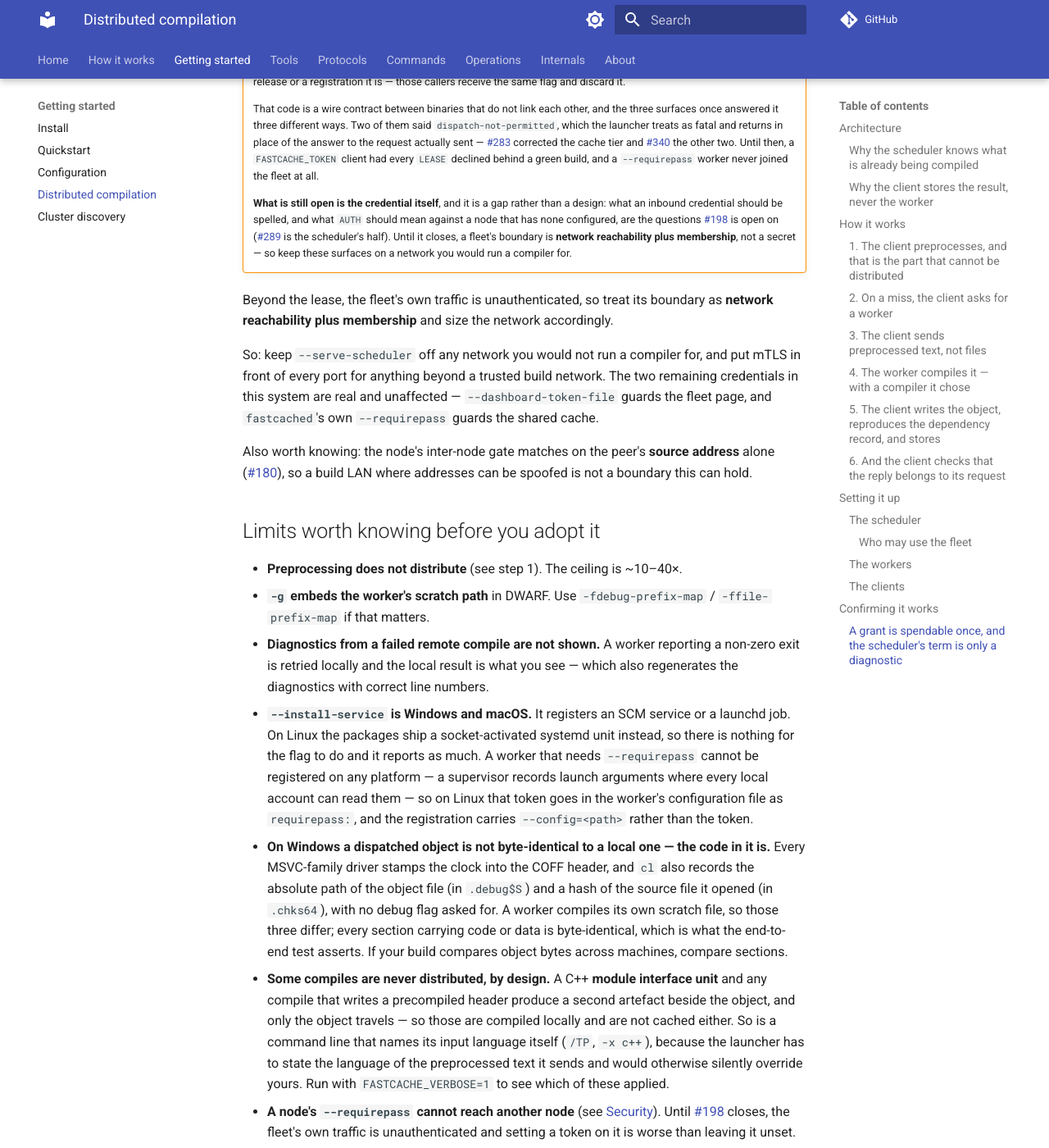
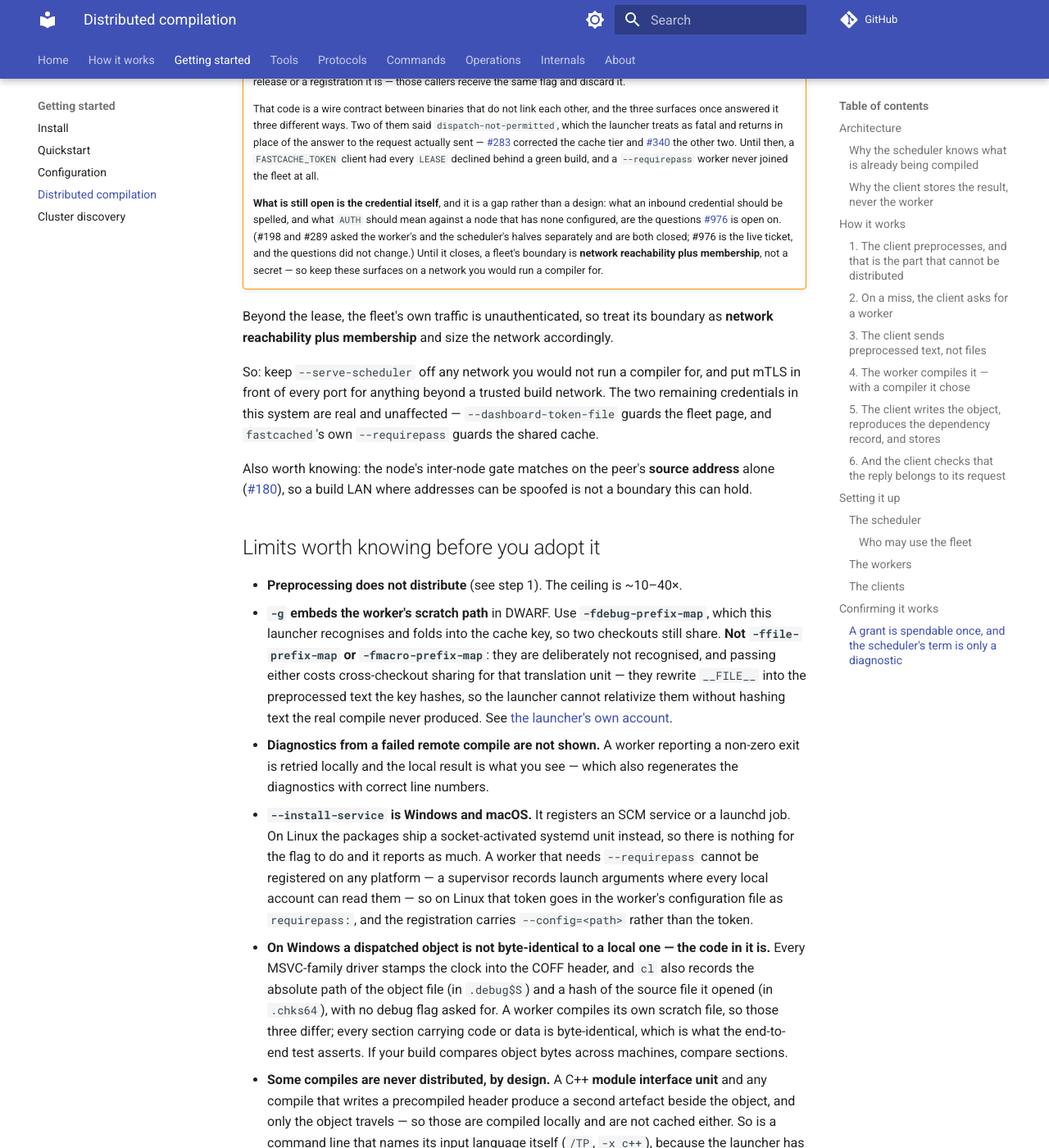
Before and after one commit to LASTRADA-Software/fastcached, an MkDocs documentation site: the page built from docs/getting-started/distributed-compilation.md, in a window 1280 px wide and 1400 px high, scrolled down 21565 px. Shown: the whole window at 82% size. Built offline with MkDocs 1.6.1 and Material for MkDocs 9.7.7, drawn with Linux system fonts in a browser that asks for light colours; comment, search, counter and statistics services are not loaded.

Commit message:
docs(node): the fleet-setup page recommended a flag the launcher refuses, and two notes named closed tickets
Three stale statements found by a production-readiness pass over master, in the
places an operator and a maintainer look first.

**The `-g` limitation recommended `-ffile-prefix-map`.** Both the fleet-setup page
and the node's own "Known limitations" offered `-fdebug-prefix-map` and
`-ffile-prefix-map` as interchangeable, while `docs/tools/fastcache-cc.md` states
the second is deliberately **not** recognised and costs cross-checkout sharing for
that translation unit. The direction is safe -- a miss, never a wrong object -- but
an operator following the node's own limitations section turned the product off for
those units with nothing reporting it. The two pages now name the flag that works,
say plainly which two do not, give the reason in one line, and link the launcher's
full account.

**`node-credential-gap.md` sent readers to #198 and #289**, both closed, as the
open questions on the inbound credential. The live ticket is #976, and the
questions did not change -- so the snippet now points there and says what happened
to the other two, rather than dropping references a reader may have followed here
from elsewhere.

**`main.cpp` opened with "Every lease is accepted".** True when written, and
contradicted three sentences later by its own account of the signed credential --
so a reader arriving at the sentence rather than the paragraph took the worker for
an open door. A lease is verified about a hundred lines below by
`MakeWorkerLeaseValidator`: the MAC, the endpoint it names, and spent once (#281,
#614). What is still reachability-plus-membership is the surface in FRONT of the
lease, which is #976, and the comment now separates the two.

Docs and one comment; no behaviour changes. `mkdocs build --strict` exits 0, with
the cross-page anchor checked rather than assumed.

Signed-off-by: Christian Parpart <christian@parpart.family>

```diff
--- a/docs/getting-started/distributed-compilation.md
+++ b/docs/getting-started/distributed-compilation.md
@@ -892,8 +892,13 @@ so a build LAN where addresses can be spoofed is not a boundary this can hold.
 ## Limits worth knowing before you adopt it
 
 - **Preprocessing does not distribute** (see step 1). The ceiling is ~10–40×.
-- **`-g` embeds the worker's scratch path** in DWARF. Use
-  `-fdebug-prefix-map` / `-ffile-prefix-map` if that matters.
+- **`-g` embeds the worker's scratch path** in DWARF. Use **`-fdebug-prefix-map`**,
+  which this launcher recognises and folds into the cache key, so two checkouts still
+  share. **Not `-ffile-prefix-map` or `-fmacro-prefix-map`**: they are deliberately not
+  recognised, and passing either costs cross-checkout sharing for that translation unit
+  — they rewrite `__FILE__` into the preprocessed text the key hashes, so the launcher
+  cannot relativize them without hashing text the real compile never produced. See
+  [the launcher's own account](../tools/fastcache-cc.md#debug-paths-in-a-replayed-object).
 - **Diagnostics from a failed remote compile are not shown.** A worker reporting
   a non-zero exit is retried locally and the local result is what you see —
   which also regenerates the diagnostics with correct line numbers.
--- a/docs/snippets/node-credential-gap.md
+++ b/docs/snippets/node-credential-gap.md
@@ -29,8 +29,9 @@
     **What is still open is the credential itself**, and it is a gap rather than a
     design: what an inbound credential should be spelled, and what `AUTH` should
     mean against a node that has none configured, are the questions
-    [#198](https://github.com/LASTRADA-Software/fastcached/issues/198) is open on
-    ([#289](https://github.com/LASTRADA-Software/fastcached/issues/289) is the
-    scheduler's half). Until it closes, a fleet's boundary is **network
+    [#976](https://github.com/LASTRADA-Software/fastcached/issues/976) is open on.
+    (#198 and #289 asked the worker's and the scheduler's halves separately and are
+    both closed; #976 is the live ticket, and the questions did not change.)
+    Until it closes, a fleet's boundary is **network
     reachability plus membership**, not a secret — so keep these surfaces on a
     network you would run a compiler for.
--- a/docs/tools/fastcache-compile-node.md
+++ b/docs/tools/fastcache-compile-node.md
@@ -2301,8 +2301,13 @@ For anything beyond a trusted build network, put mTLS in front of every port.
 - **Preprocessing does not distribute.** The client must preprocess to compute
   the cache key before it knows there is a miss, so at roughly 45 ms against
   compiles of 300 ms–2 s the ceiling is about 10–40×, not linear.
-- **`-g` embeds the worker's scratch path** in DWARF. Use
-  `-fdebug-prefix-map`/`-ffile-prefix-map` if that matters to you.
+- **`-g` embeds the worker's scratch path** in DWARF. Use **`-fdebug-prefix-map`**,
+  which this launcher recognises and folds into the cache key, so two checkouts still
+  share. **Not `-ffile-prefix-map` or `-fmacro-prefix-map`**: they are deliberately not
+  recognised, and passing either costs cross-checkout sharing for that translation unit
+  — they rewrite `__FILE__` into the preprocessed text the key hashes, so the launcher
+  cannot relativize them without hashing text the real compile never produced. See
+  [the launcher's own account](fastcache-cc.md#debug-paths-in-a-replayed-object).
 - **Diagnostics from a failed remote compile are not shown.** A worker that
   reports a non-zero exit is retried locally and the *local* result is what you
   see, which also regenerates diagnostics with correct line numbers.
```
Also changed, not shown: 1 other file.
